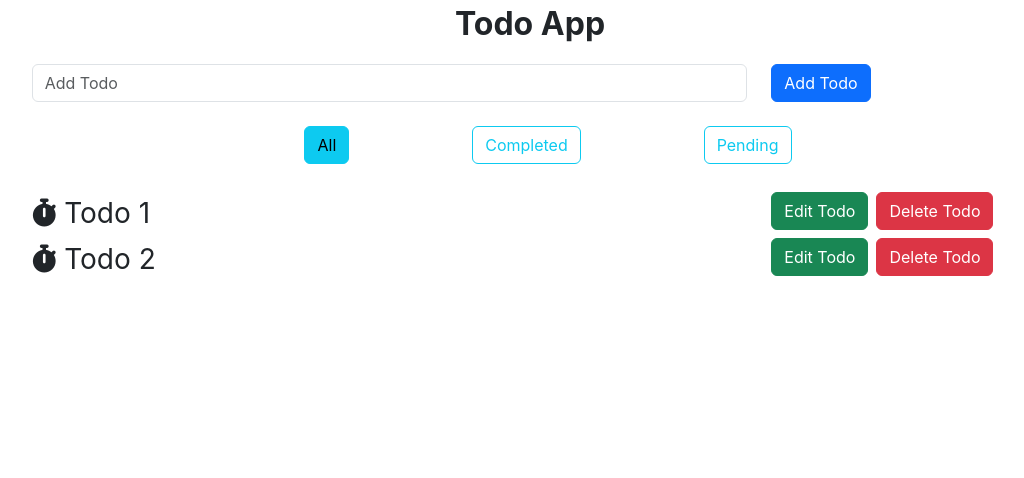
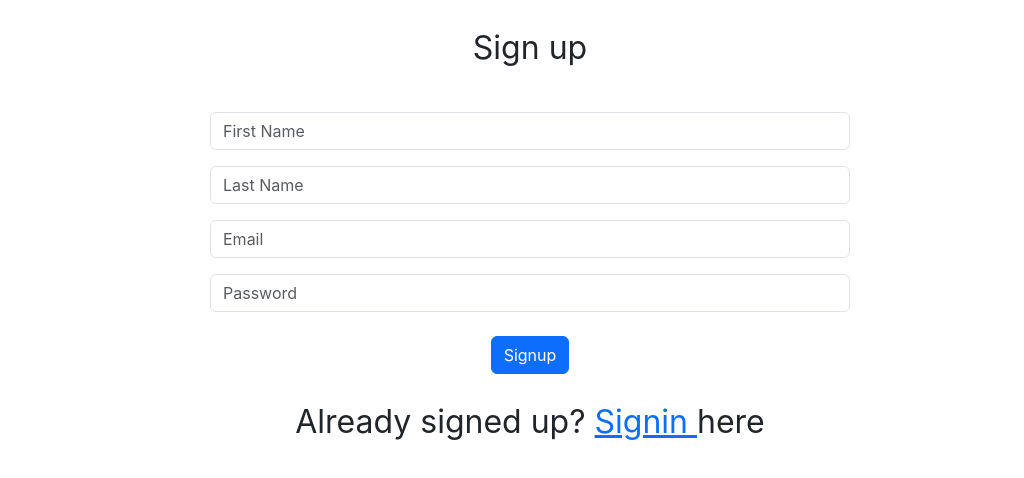
Before and after one commit to ankushk1/July22-React, a React (Create React App) app: page / in a window 1280 px wide. Shown: the top 478 px of the page, without its empty margins (110-1134 px from the left). Built offline with nearby package versions, Linux system fonts and the light colour scheme.

Commit message:
Added Integration

```diff
--- a/package.json
+++ b/package.json
@@ -7,11 +7,13 @@
     "@testing-library/jest-dom": "^5.16.5",
     "@testing-library/react": "^13.4.0",
     "@testing-library/user-event": "^13.5.0",
+    "axios": "^1.4.0",
     "react": "^18.2.0",
     "react-dom": "^18.2.0",
     "react-redux": "^8.0.5",
     "react-router-dom": "^6.10.0",
     "react-scripts": "5.0.1",
+    "react-toastify": "^9.1.2",
     "web-vitals": "^2.1.4"
   },
   "scripts": {
--- /dev/null
+++ b/src/Integration/Products/ProductList.js
@@ -0,0 +1,26 @@
+import React from "react";
+import { useNavigate } from "react-router-dom";
+
+const ProductList = () => {
+  const navigate = useNavigate();
+
+  const onSignoutHandler = () => {
+    localStorage.clear();
+    navigate("/signin");
+  };
+
+  return (
+    <div className="container mt-4">
+      <div className="row">
+        <div className="col-10"></div>
+        <div className="col-2 text-center">
+          <button className="btn btn-info" onClick={onSignoutHandler}>
+            Sign out
+          </button>
+        </div>
+      </div>
+    </div>
+  );
+};
+
+export default ProductList;
--- /dev/null
+++ b/src/Integration/Users/Signin.js
@@ -0,0 +1,53 @@
+import React from "react";
+import { useForm } from "../../utils/customHooks";
+import { signin } from "../../utils/ApiUtils";
+import { error, success } from "../../utils/toasts";
+import { useNavigate } from "react-router-dom";
+
+const Signin = () => {
+  const { formValues, handleFormChange } = useForm();
+  const navigate = useNavigate();
+
+  const onSignInHandler = async () => {
+    const apiResponse = await signin(formValues);
+    if (apiResponse?.status === 200) {
+      localStorage.setItem("token", apiResponse?.data?.token);
+      success(apiResponse?.data?.message);
+      navigate("/products")
+    } else {
+      error(apiResponse?.data?.message);
+    }
+  };
+
+  return (
+    <>
+      <div className=" text-center fs-2 my-4">Sign In</div>
+      <div className="d-flex flex-column align-items-center">
+        <form className="w-50">
+          <input
+            className="form-control mt-3"
+            type="text"
+            placeholder="Email"
+            name="email"
+            value={formValues.email}
+            onChange={(event) => handleFormChange(event)}
+          />
+          <input
+            className="form-control mt-3"
+            type="password"
+            placeholder="Password"
+            value={formValues.password}
+            name="password"
+            onChange={(event) => handleFormChange(event)}
+          />
+        </form>
+
+        <button className="btn btn-success mt-4" onClick={onSignInHandler}>
+          Signin
+        </button>
+      </div>
+    </>
+  );
+};
+
+export default Signin;
--- /dev/null
+++ b/src/Integration/Users/Signup.js
@@ -0,0 +1,65 @@
+import React from "react";
+import { useForm } from "../../utils/customHooks";
+import { signup } from "../../utils/ApiUtils";
+import { Link } from "react-router-dom";
+
+const Signup = () => {
+  const { formValues, handleFormChange } = useForm();
+
+  const onSignUpHandler = async () => {
+    const apiResponse = await signup(formValues);
+    console.log(apiResponse?.data?.message);
+  };
+
+  return (
+    <>
+      <div className=" text-center fs-2 my-4">Sign up</div>
+      <div className="d-flex flex-column align-items-center">
+        <form className="w-50">
+          <input
+            className="form-control mt-3"
+            type="text"
+            placeholder="First Name"
+            name="firstname"
+            value={formValues.firstname}
+            onChange={(event) => handleFormChange(event)}
+          />
+          <input
+            className="form-control mt-3"
+            type="text"
+            placeholder="Last Name"
+            name="lastname"
+            value={formValues.lastname}
+            onChange={(event) => handleFormChange(event)}
+          />
+          <input
+            className="form-control mt-3"
+            type="text"
+            placeholder="Email"
+            name="email"
+            value={formValues.email}
+            onChange={(event) => handleFormChange(event)}
+          />
+          <input
+            className="form-control mt-3"
+            type="password"
+            placeholder="Password"
+            value={formValues.password}
+            name="password"
+            onChange={(event) => handleFormChange(event)}
+          />
+        </form>
+
+        <button className="btn btn-primary mt-4" onClick={onSignUpHandler}>
+          Signup
+        </button>
+
+        <div className="fs-2 mt-4" >
+          Already signed up? <Link to="/signin">Signin </Link>here
+        </div>
+      </div>
+    </>
+  );
+};
+
+export default Signup;
--- /dev/null
+++ b/src/PrivateRoute.js
@@ -0,0 +1,15 @@
+import React from 'react'
+import {Navigate} from 'react-router-dom';
+
+const PrivateRoute = ({children}) => {
+
+  const token = localStorage.getItem("token");
+
+  if(!token) {
+    return <Navigate to={"/signin"}/>
+  }
+
+  return children
+}
+
+export default PrivateRoute
--- a/src/Router.js
+++ b/src/Router.js
@@ -1,20 +1,30 @@
 import React from "react";
 import { BrowserRouter, Routes, Route } from "react-router-dom";
-import Home from "./components/Pages/Home";
-import Contact from "./components/Pages/Contact";
-import Signup from "./components/Pages/Signup";
-import Navbar from "./components/Pages/Navbar";
+import Signup from "./Integration/Users/Signup";
+import Signin from "./Integration/Users/Signin";
+import { ToastContainer } from "react-toastify";
+import "react-toastify/dist/ReactToastify.css";
+import ProductList from "./Integration/Products/ProductList";
+import PrivateRoute from "./PrivateRoute";
 
 const Router = () => {
   return (
-      <BrowserRouter>
-        <Navbar/>
-        <Routes>
-          <Route path="/home" element={<Home />} />
-          <Route path="/contact" element={<Contact />} />
-          <Route path="/signup/:id" element={<Signup />} />
-        </Routes>
-      </BrowserRouter>
+    <BrowserRouter>
+      <ToastContainer />
+      {/* <Navbar/> */}
+      <Routes>
+        <Route path="/" element={<Signup />} />
+        <Route path="/signin" element={<Signin />} />
+        <Route
+          path="/products"
+          element={
+            <PrivateRoute>
+              <ProductList />
+            </PrivateRoute>
+          }
+        />
+      </Routes>
+    </BrowserRouter>
   );
 };
 
--- a/src/index.js
+++ b/src/index.js
@@ -9,9 +9,9 @@ const root = ReactDOM.createRoot(document.getElementById("root"));
 root.render(
   <React.StrictMode>
     <Provider store={store}>
-      <App />
+      {/* <App /> */}
+      <Router />
     </Provider>
-    {/* <Router/> */}
   </React.StrictMode>
 );
 
--- /dev/null
+++ b/src/utils/ApiUtils.js
@@ -0,0 +1,30 @@
+import axios from "axios";
+
+const apiUrl = "http://localhost:8000";
+
+export const signup = async (user) => {
+  try {
+    const response = await axios({
+      method: "POST",
+      url: `${apiUrl}/user/signup`,
+      data: user
+    });
+    return response;
+  } catch (err) {
+    console.log(err);
+  }
+};
+
+export const signin = async (user) => {
+  try {
+    const response = await axios({
+      method: "POST",
+      url: `${apiUrl}/user/signin`,
+      data: user
+    });
+    return response;
+  } catch (err) {
+    console.log(err);
+    return err.response;
+  }
+};
--- /dev/null
+++ b/src/utils/toasts.js
@@ -0,0 +1,27 @@
+import { toast } from 'react-toastify';
+
+export const success = (message) => {
+  return toast.success(message, {
+    position: "top-right",
+    autoClose: 3000,
+    hideProgressBar: false,
+    closeOnClick: true,
+    pauseOnHover: true,
+    draggable: true,
+    progress: undefined,
+    theme: "dark"
+  });
+};
+
+export const error = (message) => {
+  return toast.error(message, {
+    position: "top-right",
+    autoClose: 3000,
+    hideProgressBar: false,
+    closeOnClick: true,
+    pauseOnHover: true,
+    draggable: true,
+    progress: undefined,
+    theme: "dark"
+  });
+};
```
Also changed, not shown: 1 other file (tests, documents, lock files or other folders).
